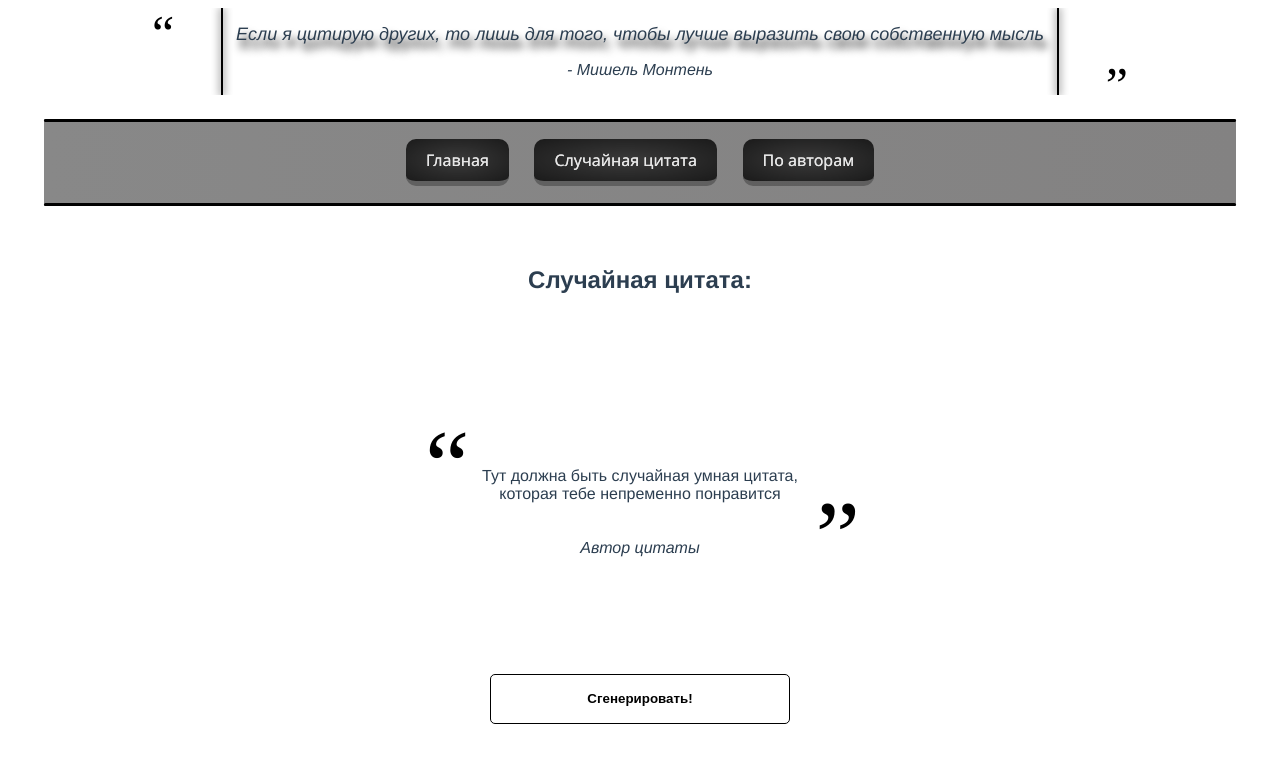
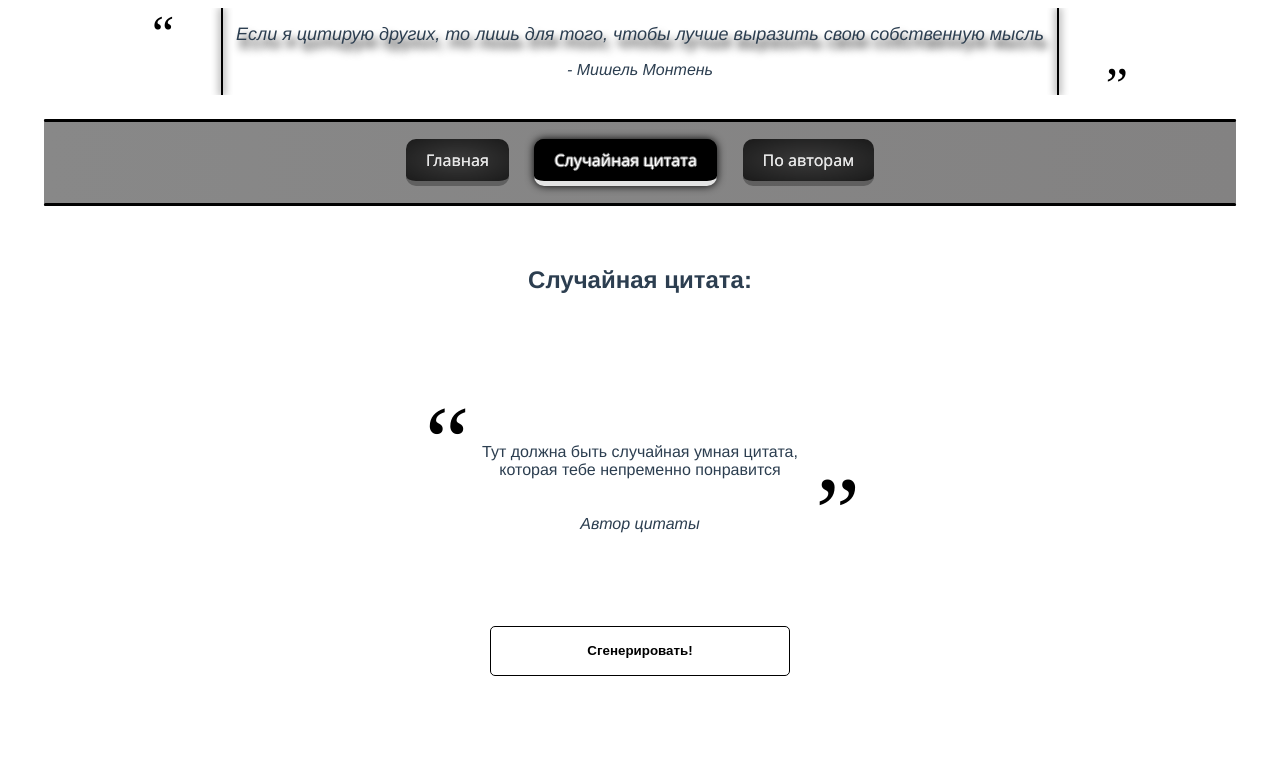
Before and after one commit to beautiful-cookie/cite-for-every-day, a Vue app: page /Cite-generator in a window 1280 px wide. Shown: the top 762 px of the page. Built offline with nearby package versions, Linux system fonts and the light colour scheme.

Commit message:
smoothness added

```diff
--- a/src/App.vue
+++ b/src/App.vue
@@ -2,7 +2,9 @@
   <div id="app">
       <Header />
 
-      <router-view />
+      <transition name="fade">
+        <router-view />
+      </transition>
   </div>
 </template>
 
@@ -25,4 +27,14 @@
   color: #2c3e50;
 }
 
+.fade-enter-active, .fade-leave-active
+{
+  transition: opacity 0.5s;
+}
+
+.fade-enter, .fade-leave-to
+{
+  transition: opacity 0.5s;
+  opacity: 0;
+}
 </style>
--- a/src/components/Navbar.vue
+++ b/src/components/Navbar.vue
@@ -1,8 +1,8 @@
 <template>
     <div class="links">
-        <router-link class="btn-left" to="/">Главная</router-link>
-        <router-link class="btn-center" to="/Cite-generator">Случайная цитата</router-link>
-        <router-link class="btn-right" to="/Authors-filter">По авторам</router-link>
+        <router-link to="/" exact>Главная</router-link>
+        <router-link to="/Cite-generator">Случайная цитата</router-link>
+        <router-link to="/Authors-filter">По авторам</router-link>
     </div>
 </template>
 
@@ -82,7 +82,8 @@
     opacity: .8;
   }
 
-  a:hover
+  a:hover,
+  a.router-link-exact-active
   {
     box-shadow: 0 0 8px black;
     background-color: black;
@@ -92,4 +93,6 @@
     opacity: 1;
   }
 
+
+
 </style>
--- a/src/views/Cite-generator.vue
+++ b/src/views/Cite-generator.vue
@@ -47,7 +47,7 @@ export default {
     flex-direction: column;
     justify-content: center;
     align-items: center;
-    gap: 5vh;
+    gap: 2vh;
     margin-top: 5vh;
     font-size: 16px;
   }
```
